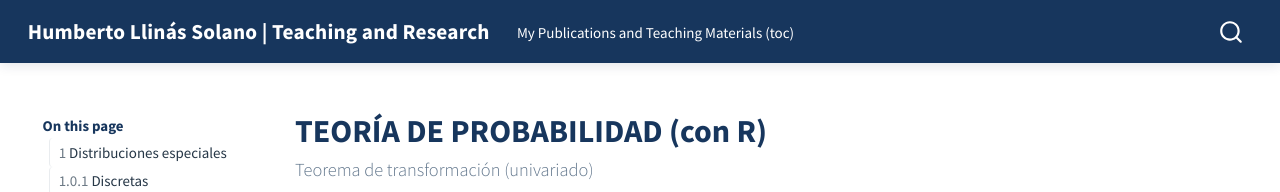
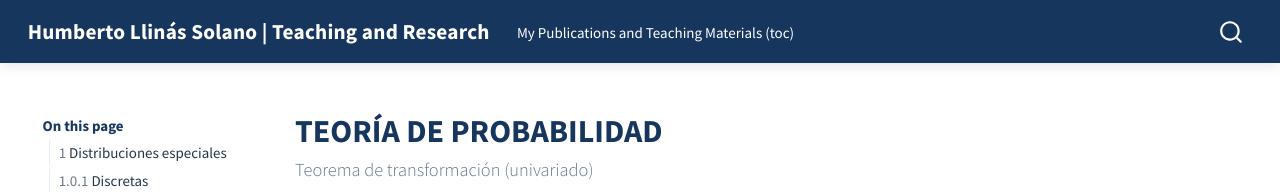
Before and after one commit to hllinas/toc, a plain HTML site: page docs/13-teoprob/13-3-cienciadato/13-3-4-transforma-uni/13.3.4.1.Transforma_uni.html in a window 1280 px wide. Shown: the top 192 px of the page. Drawn offline with nearby package versions, Linux system fonts and the light colour scheme; files whose address does not match are found by name.

Commit message:
Add files via upload

```diff
--- a/docs/13-teoprob/13-3-cienciadato/13-3-4-transforma-uni/13.3.4.1.Transforma_uni.html
+++ b/docs/13-teoprob/13-3-cienciadato/13-3-4-transforma-uni/13.3.4.1.Transforma_uni.html
@@ -8,7 +8,7 @@
 
 <meta name="author" content="Dr.&nbsp;rer. nat. Humberto Llinás Solano">
 
-<title>TEORÍA DE PROBABILIDAD (con R) – Humberto Llinás Solano | Teaching and Research</title>
+<title>TEORÍA DE PROBABILIDAD – Humberto Llinás Solano | Teaching and Research</title>
 <style>
 /* Default styles provided by pandoc.
 ** See https://pandoc.org/MANUAL.html#variables-for-html for config info.
@@ -196,7 +196,7 @@ window.Quarto = {
 
 <header id="title-block-header" class="quarto-title-block default">
 <div class="quarto-title">
-<h1 class="title">TEORÍA DE PROBABILIDAD (con R)</h1>
+<h1 class="title">TEORÍA DE PROBABILIDAD</h1>
 <p class="subtitle lead">Teorema de transformación (univariado)</p>
 </div>
 
```
